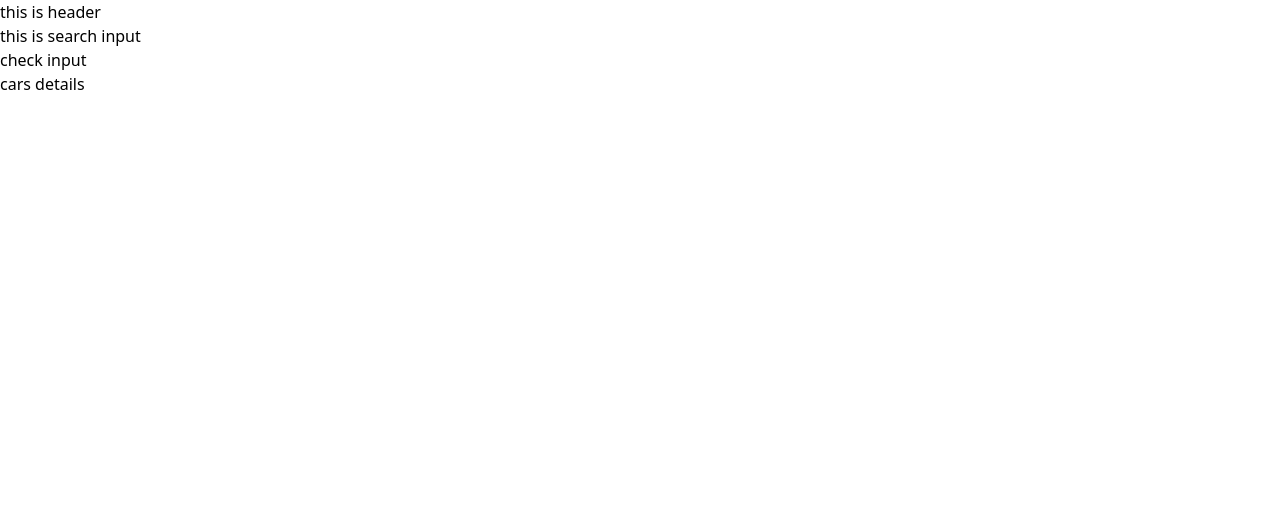
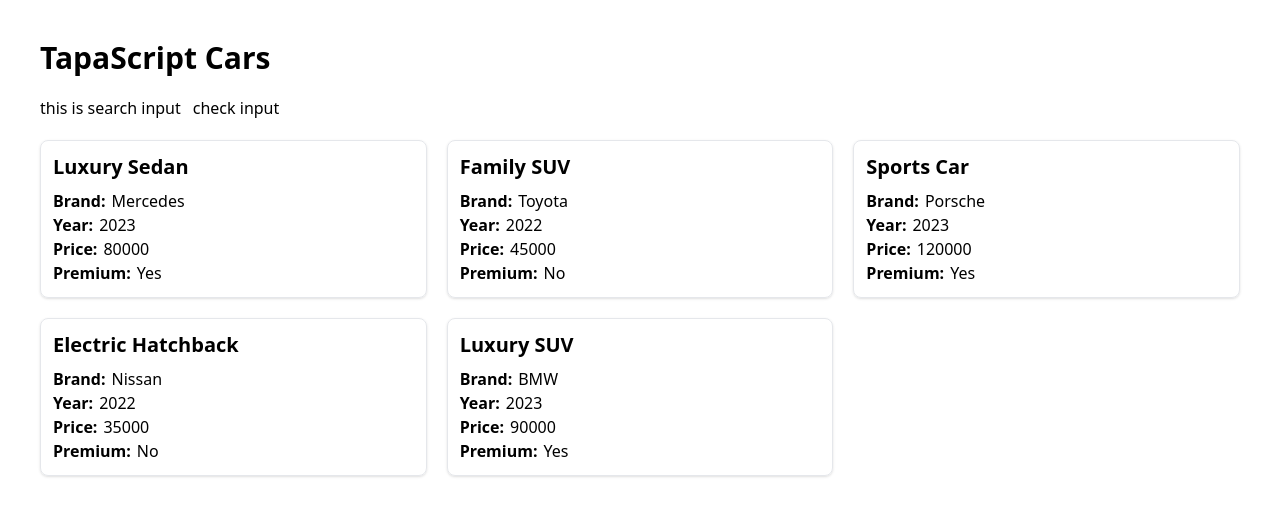
Before and after one commit to alaminsframe/react, a React (Vite) app: page / in a window 1280 px wide. Shown: the top 516 px of the page. Built offline with nearby package versions, Linux system fonts and the light colour scheme.

Commit message:
created list items

```diff
--- a/src/Cars.jsx
+++ b/src/Cars.jsx
@@ -4,11 +4,11 @@ import SearchBar from "./SearchBar"
 
 const Cars = () => {
   return (
-    <>
+    <div className="max-w-full mx-auto p-5 sm:p-10 space-y-5">
       <Header />
       <SearchBar />
       <CarsList />
-    </>
+    </div>
   )
 }
 
--- a/src/CarsDetails.jsx
+++ b/src/CarsDetails.jsx
@@ -1,9 +1,48 @@
 
-const CarsDetails = () => {
+
+const CarsDetails = ({car}) => {
+
+  const labels  = ['Brand', 'Year', 'price', 'Premium']
   return (
-    <div>
-      <p>cars details</p>
-    </div>
+    <>
+      <div>
+        <h3 className="text-xl mb-2 font-bold">{car.title}</h3>
+      </div>
+      <ul className="">
+        <li className="space-x-1.5">
+          <span className="font-bold">
+            Brand:
+          </span>
+          <span className="">
+            {car.brand}
+          </span>
+        </li>
+        <li className="space-x-1.5">
+          <span className="font-bold">
+            Year:
+          </span>
+          <span className="">
+            {car.year}
+          </span>
+        </li>
+        <li className="space-x-1.5">
+          <span className="font-bold">
+            Price:
+          </span>
+          <span className="">
+            {car.price}
+          </span>
+        </li>
+        <li className="space-x-1.5">
+          <span className="font-bold">
+            Premium:
+          </span>
+          <span className="">
+            {car.isPremium ? 'Yes':'No'}
+          </span>
+        </li>
+      </ul>
+    </>
   )
 }
 
--- a/src/CarsList.jsx
+++ b/src/CarsList.jsx
@@ -8,19 +8,20 @@ const CarsList = () => {
     { id: 4, title: "Electric Hatchback", brand: "Nissan", year: 2022, price: 35000, isPremium: false },
     { id: 5, title: "Luxury SUV", brand: "BMW", year: 2023, price: 90000, isPremium: true },
   ]
-
   return (
-    <ul>
+    <ul className="grid sm:grid-cols-2 md:grid-cols-3 gap-5">
       {
-        cars.map( (car)=>{
-          <li key= {car.id}>
+        cars.map( (car) => (
+          <li
+            key= {car.id}
+            className="shadow border border-gray-200 p-3 rounded-lg"
+          >
             <CarsDetails car={car} />
           </li>
-        })
+        ))
       }
-      <CarsDetails />
     </ul>
-  )
+  );
 }
 
 export default CarsList
--- a/src/Header.jsx
+++ b/src/Header.jsx
@@ -2,7 +2,7 @@
 const Header = () => {
   return (
     <div>
-      <p>this is  header</p>
+      <h1 className="text-3xl font-bold">TapaScript Cars</h1>
     </div>
   )
 }
--- a/src/SearchBar.jsx
+++ b/src/SearchBar.jsx
@@ -3,7 +3,7 @@ import CheckInput from "./CheckInput"
 
 const SearchBar = () => {
   return (
-    <div>
+    <div className="flex items-center gap-3">
       <SearchInput />
       <CheckInput />
     </div>
```
